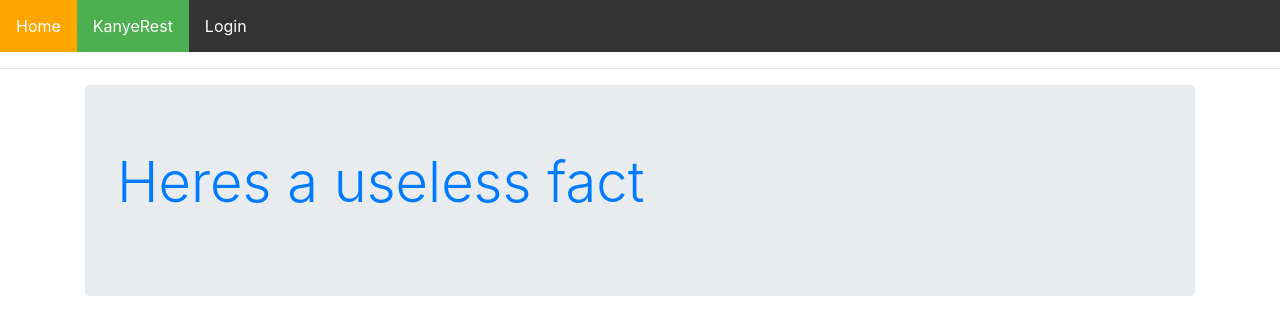
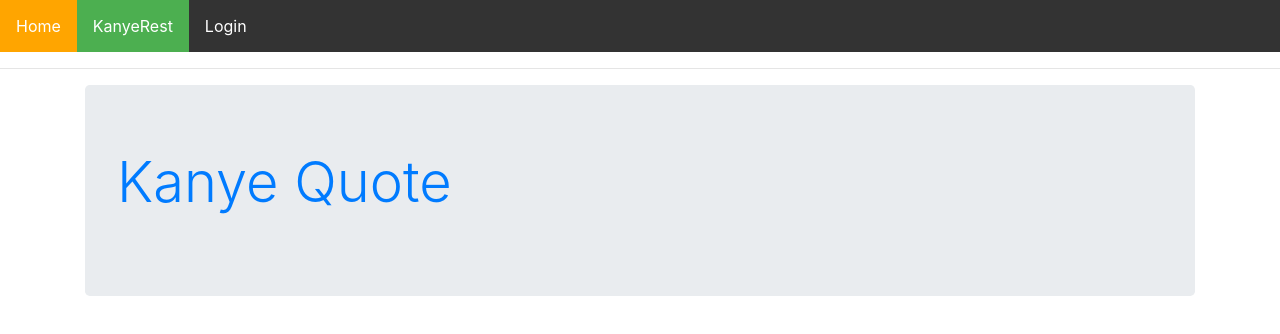
Before and after one commit to cprejler/CA3SPA, a React (Create React App) app: page /kanyerest in a window 1280 px wide. Shown: the top 334 px of the page. Built offline with nearby package versions, Linux system fonts and the light colour scheme; no server answers.

Commit message:
Ændret titel i kanye rest

```diff
--- a/src/KanyeRest.js
+++ b/src/KanyeRest.js
@@ -22,7 +22,7 @@
     return (
         <div className="container">
           <div  className="jumbotron">
-            <h1 className="display-4 text-primary">Heres a useless fact</h1>
+            <h1 className="display-4 text-primary">Kanye Quote</h1>
             <p  className="font-weight-bold">{data.quote}</p>
           </div>
         </div>
```
